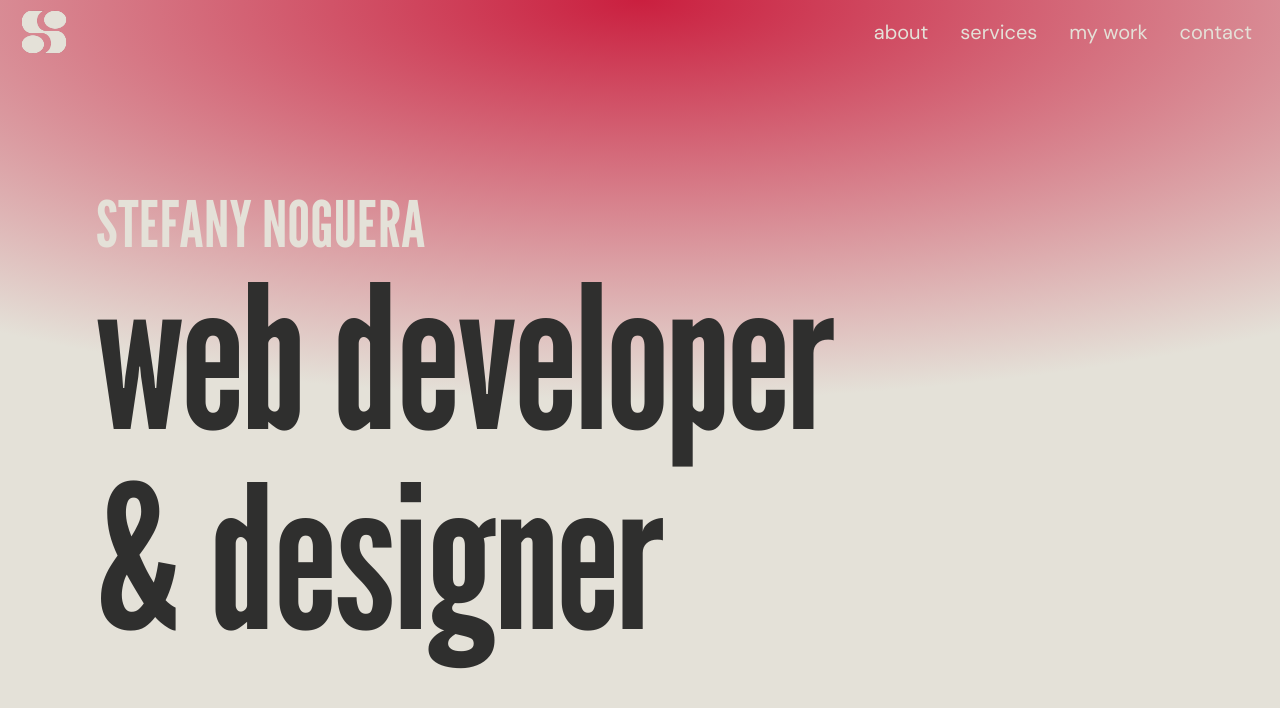
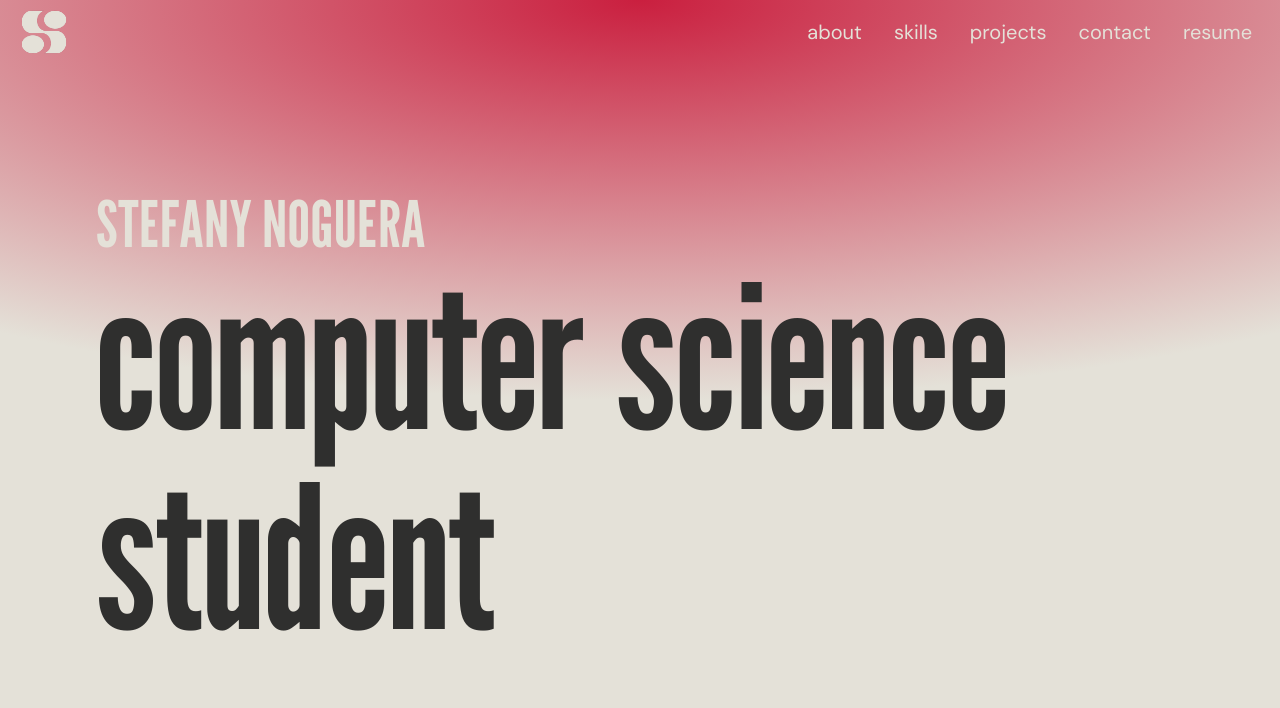
Before and after one commit to StefanyNoguera/portfolio-page, a Next.js app: page / in a window 1280 px wide. Shown: the top 708 px of the page. Built offline with nearby package versions, Linux system fonts and the light colour scheme.

Commit message:
few changes

```diff
--- a/src/app/page.tsx
+++ b/src/app/page.tsx
@@ -49,19 +49,22 @@ export default function Home() {
                 <button onClick={handleClickAbout} className='text-beige'>about</button>
               </h5>
               <h5 className='p-4'>
-                <button onClick={handleClickServices} className='text-beige'>services</button>
+                <button onClick={handleClickServices} className='text-beige'>skills</button>
               </h5>
               <h5 className='p-4'>
-                <button onClick={handleClickWork} className='text-beige'>my work</button>
+                <button onClick={handleClickWork} className='text-beige'>projects</button>
               </h5>
               <h5 className='p-4'>
                 <button onClick={handleClickContact} className='text-beige'>contact</button>
+              </h5>
+              <h5 className='p-4'>
+                <button className='text-beige'>resume</button>
               </h5>
             </div>
           </div>
           <div className='pl-9 pt-48 md:pl-24 md:pt-36 lg:pt-32'>
             <h4 className='leading-none text-beige'>STEFANY NOGUERA</h4>
-            <h1 className='h-24 md:h-36 lg:h-48 leading-none'>web developer<br /> & designer</h1>
+            <h1 className='h-24 md:h-36 lg:h-48 leading-none'>computer science<br /> student</h1>
           </div>
         </div>
 
@@ -69,17 +72,14 @@ export default function Home() {
           <div className='p-16 lg:pl-32 md:pl-28 md:w-3/5 pt-28 lg:pt-20'>
             <h4 className='text-beige leading-loose'>about me</h4>
             <p className='text-beige'>
-              Hey there! I'm Stefany, a Venezuelan currently studying Computer Science at Goldsmiths, University of London.
-              Earlier in 2023, I had an amazing experience at Le Wagon Bali, where I dived into the world of web development.
-              Now, I'm thrilled to offer my skills as a website designer and developer.
-              Whether you're a small business owner or a startup entrepreneur, I'm here to help you create an online presence that shines.<br /><br />
-              I love turning ideas into visually stunning and user-friendly websites. Let's work together to bring your vision to life!
+            I am a dedicated Computer Science student at Goldsmiths, University of London, with a strong focus on web development and scalable solutions. Proficient in Ruby on Rails, Next.js and Python. <br /> I have developed user-centric applications through both academic projects and a Web Development Bootcamp at Le Wagon. <br />
+            My experience includes building interactive web applications. I am fluent in Spanish and English and proficient in French, allowing me to thrive in diverse environments. <br />Currently seeking internship opportunities where I can contribute my technical skills and passion for innovation.
             </p>
           </div>
         </div>
 
         <div className="snap-start md:bg-[radial-gradient(ellipse_70%_80%_at_bottom_right,_var(--tw-gradient-stops))] bg-[radial-gradient(ellipse_100%_40%_at_bottom,_var(--tw-gradient-stops))] from-pink to-beige h-screen" id='services'>
-          <h2 className='pl-10  pb-10 pt-16 md:pb-0 md:pt-0 md:pl-24'>i can help you with</h2>
+          <h2 className='pl-10  pb-10 pt-16 md:pb-0 md:pt-0 md:pl-24'>my skills</h2>
           <div className='px-16 lg:pl-32 md:pl-28 md:w-4/6'>
             <h4>web development</h4>
             <p className='pb-9'>Crafting dynamic websites and web applications tailored to your needs,
```
